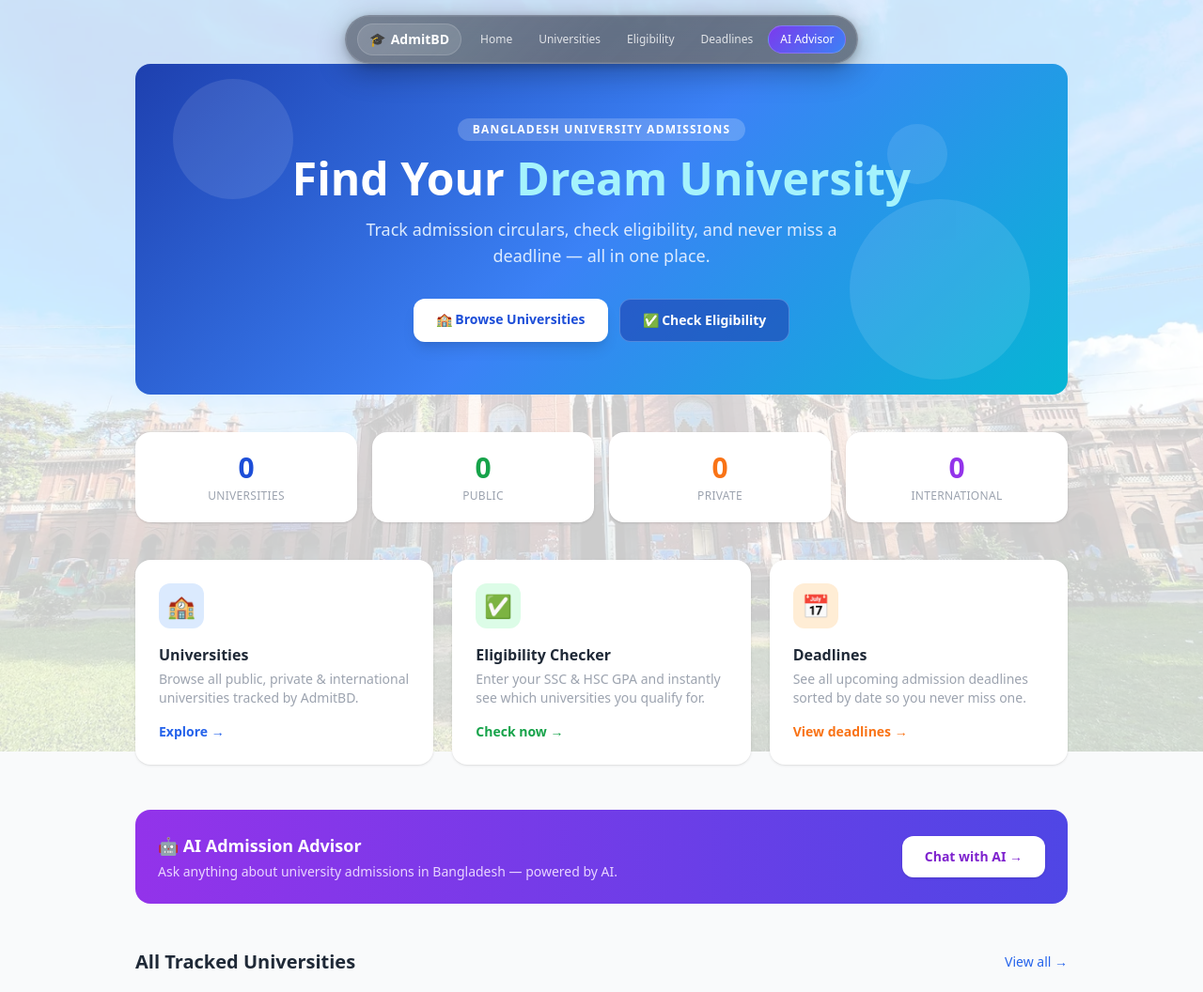
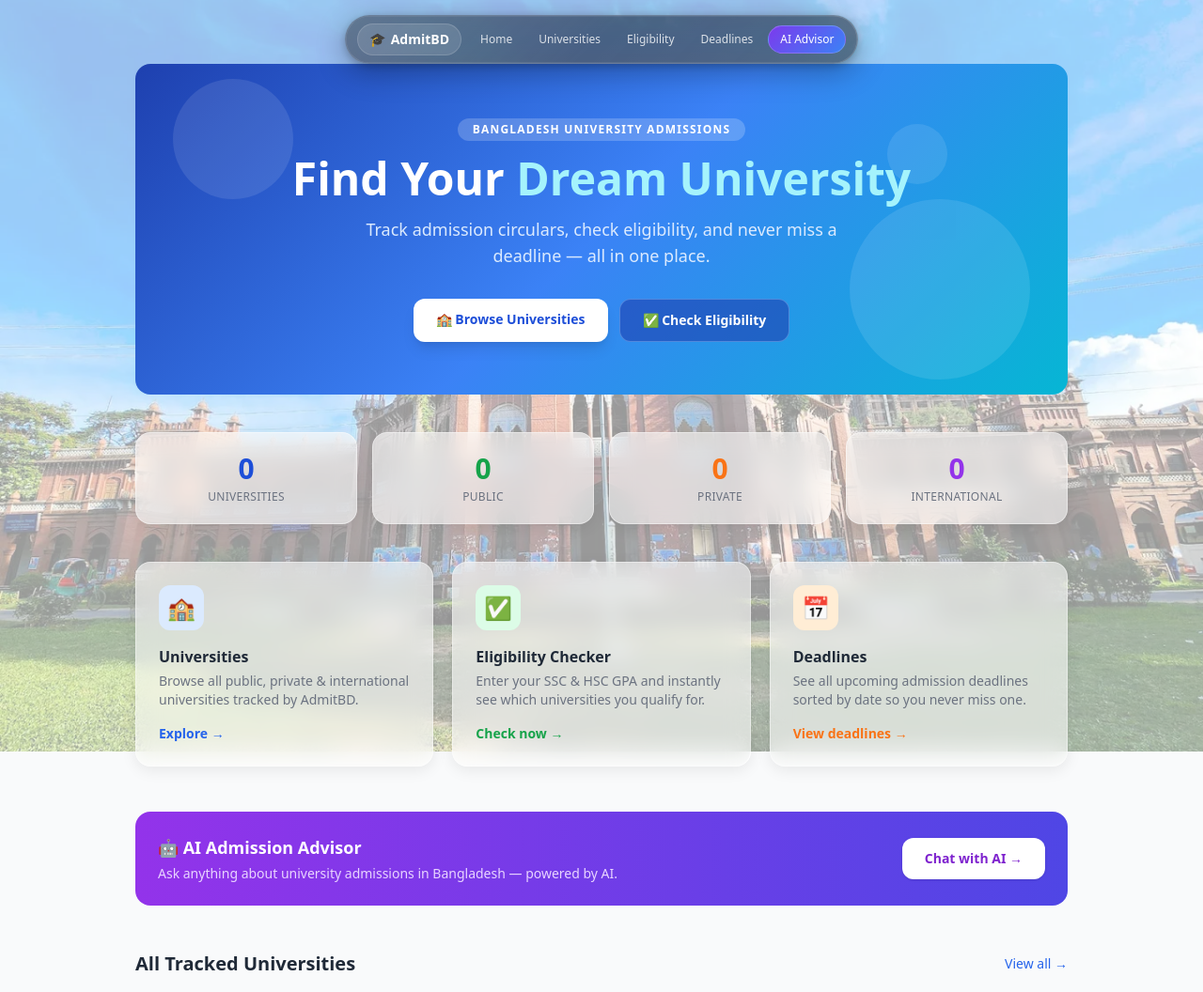
Before and after one commit to rahul-bepari/admitbd, a Flask app: page / in a window 1280 px wide. Shown: the top 1056 px of the page at 94% size. Run offline with Flask 3, Linux system fonts and the light colour scheme; data that the repository does not hold is empty; some libraries are stand-ins or nearby versions.

Commit message:
20sec slideshow, less blur, glassy cards

```diff
--- a/templates/index.html
+++ b/templates/index.html
@@ -5,7 +5,7 @@
 <div id="bg-slideshow" class="fixed inset-0 -z-10">
     <div id="bg-slide" class="absolute inset-0 bg-cover bg-center"
         style="opacity: 0; transition: opacity 1s ease-in-out;"></div>
-    <div class="absolute inset-0 bg-white bg-opacity-80"></div>
+    <div class="absolute inset-0 bg-white bg-opacity-60"></div>
 </div>
 
 <script>
@@ -36,7 +36,7 @@ function nextSlide() {
 slide.style.backgroundImage = `url('${images[0]}')`;
 slide.style.opacity = '1';
 current = 1;
-setInterval(nextSlide, 5000);
+setInterval(nextSlide, 20000);
 </script>
 
 <!-- Hero Section -->
@@ -72,45 +72,45 @@ setInterval(nextSlide, 5000);
 
 <!-- Stats Bar -->
 <div class="grid grid-cols-2 sm:grid-cols-4 gap-4 mb-10">
-    <div class="bg-white rounded-2xl shadow p-5 text-center">
+    <div class="rounded-2xl p-5 text-center" style="background: rgba(255,255,255,0.55); backdrop-filter: blur(12px); -webkit-backdrop-filter: blur(12px); border: 1px solid rgba(255,255,255,0.4); box-shadow: 0 4px 16px rgba(0,0,0,0.08);">
         <div class="text-3xl font-extrabold text-blue-700">{{ universities|length }}</div>
-        <div class="text-xs text-gray-400 mt-1 font-medium uppercase tracking-wide">Universities</div>
+        <div class="text-xs text-gray-500 mt-1 font-medium uppercase tracking-wide">Universities</div>
     </div>
-    <div class="bg-white rounded-2xl shadow p-5 text-center">
+    <div class="rounded-2xl p-5 text-center" style="background: rgba(255,255,255,0.55); backdrop-filter: blur(12px); -webkit-backdrop-filter: blur(12px); border: 1px solid rgba(255,255,255,0.4); box-shadow: 0 4px 16px rgba(0,0,0,0.08);">
         <div class="text-3xl font-extrabold text-green-600">{{ universities|selectattr('type','equalto','public')|list|length }}</div>
-        <div class="text-xs text-gray-400 mt-1 font-medium uppercase tracking-wide">Public</div>
+        <div class="text-xs text-gray-500 mt-1 font-medium uppercase tracking-wide">Public</div>
     </div>
-    <div class="bg-white rounded-2xl shadow p-5 text-center">
+    <div class="rounded-2xl p-5 text-center" style="background: rgba(255,255,255,0.55); backdrop-filter: blur(12px); -webkit-backdrop-filter: blur(12px); border: 1px solid rgba(255,255,255,0.4); box-shadow: 0 4px 16px rgba(0,0,0,0.08);">
         <div class="text-3xl font-extrabold text-orange-500">{{ universities|selectattr('type','equalto','private')|list|length }}</div>
-        <div class="text-xs text-gray-400 mt-1 font-medium uppercase tracking-wide">Private</div>
+        <div class="text-xs text-gray-500 mt-1 font-medium uppercase tracking-wide">Private</div>
     </div>
-    <div class="bg-white rounded-2xl shadow p-5 text-center">
+    <div class="rounded-2xl p-5 text-center" style="background: rgba(255,255,255,0.55); backdrop-filter: blur(12px); -webkit-backdrop-filter: blur(12px); border: 1px solid rgba(255,255,255,0.4); box-shadow: 0 4px 16px rgba(0,0,0,0.08);">
         <div class="text-3xl font-extrabold text-purple-600">{{ universities|selectattr('type','equalto','international')|list|length }}</div>
-        <div class="text-xs text-gray-400 mt-1 font-medium uppercase tracking-wide">International</div>
+        <div class="text-xs text-gray-500 mt-1 font-medium uppercase tracking-wide">International</div>
     </div>
 </div>
 
 <!-- Feature Cards -->
 <div class="grid grid-cols-1 sm:grid-cols-3 gap-5 mb-12">
-    <a href="/universities"
-        class="group bg-white rounded-2xl shadow p-6 hover:shadow-lg transition border border-transparent hover:border-blue-100">
+    <a href="/universities" class="group rounded-2xl p-6 hover:shadow-lg transition block"
+        style="background: rgba(255,255,255,0.55); backdrop-filter: blur(12px); -webkit-backdrop-filter: blur(12px); border: 1px solid rgba(255,255,255,0.4); box-shadow: 0 4px 16px rgba(0,0,0,0.08);">
         <div class="w-12 h-12 bg-blue-100 rounded-xl flex items-center justify-center text-2xl mb-4 group-hover:bg-blue-200 transition">🏫</div>
         <h2 class="text-base font-bold text-gray-800 mb-1">Universities</h2>
-        <p class="text-sm text-gray-400">Browse all public, private & international universities tracked by AdmitBD.</p>
+        <p class="text-sm text-gray-500">Browse all public, private & international universities tracked by AdmitBD.</p>
         <div class="mt-4 text-blue-600 text-sm font-semibold">Explore →</div>
     </a>
-    <a href="/checker"
-        class="group bg-white rounded-2xl shadow p-6 hover:shadow-lg transition border border-transparent hover:border-green-100">
+    <a href="/checker" class="group rounded-2xl p-6 hover:shadow-lg transition block"
+        style="background: rgba(255,255,255,0.55); backdrop-filter: blur(12px); -webkit-backdrop-filter: blur(12px); border: 1px solid rgba(255,255,255,0.4); box-shadow: 0 4px 16px rgba(0,0,0,0.08);">
         <div class="w-12 h-12 bg-green-100 rounded-xl flex items-center justify-center text-2xl mb-4 group-hover:bg-green-200 transition">✅</div>
         <h2 class="text-base font-bold text-gray-800 mb-1">Eligibility Checker</h2>
-        <p class="text-sm text-gray-400">Enter your SSC & HSC GPA and instantly see which universities you qualify for.</p>
+        <p class="text-sm text-gray-500">Enter your SSC & HSC GPA and instantly see which universities you qualify for.</p>
         <div class="mt-4 text-green-600 text-sm font-semibold">Check now →</div>
     </a>
-    <a href="/deadlines"
-        class="group bg-white rounded-2xl shadow p-6 hover:shadow-lg transition border border-transparent hover:border-orange-100">
+    <a href="/deadlines" class="group rounded-2xl p-6 hover:shadow-lg transition block"
+        style="background: rgba(255,255,255,0.55); backdrop-filter: blur(12px); -webkit-backdrop-filter: blur(12px); border: 1px solid rgba(255,255,255,0.4); box-shadow: 0 4px 16px rgba(0,0,0,0.08);">
         <div class="w-12 h-12 bg-orange-100 rounded-xl flex items-center justify-center text-2xl mb-4 group-hover:bg-orange-200 transition">📅</div>
         <h2 class="text-base font-bold text-gray-800 mb-1">Deadlines</h2>
-        <p class="text-sm text-gray-400">See all upcoming admission deadlines sorted by date so you never miss one.</p>
+        <p class="text-sm text-gray-500">See all upcoming admission deadlines sorted by date so you never miss one.</p>
         <div class="mt-4 text-orange-500 text-sm font-semibold">View deadlines →</div>
     </a>
 </div>
```
